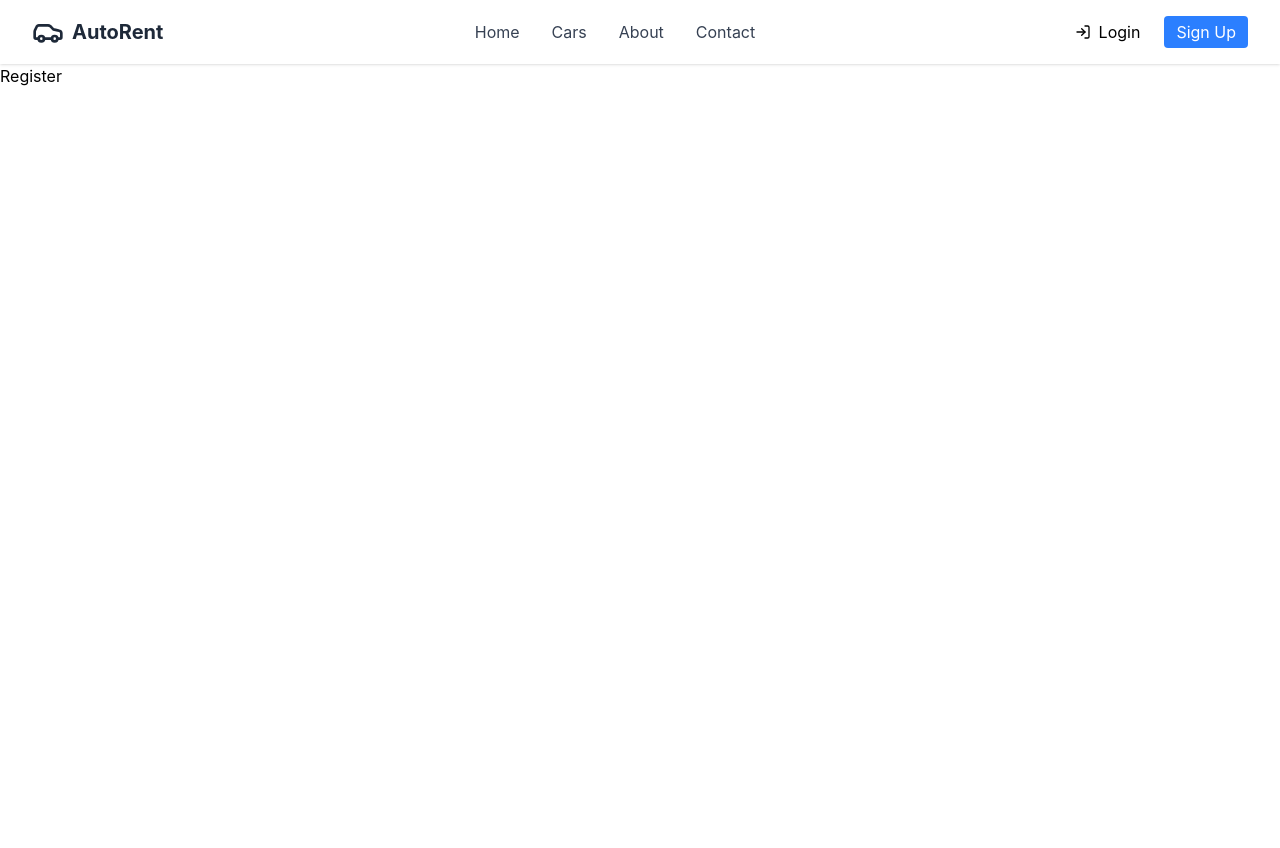
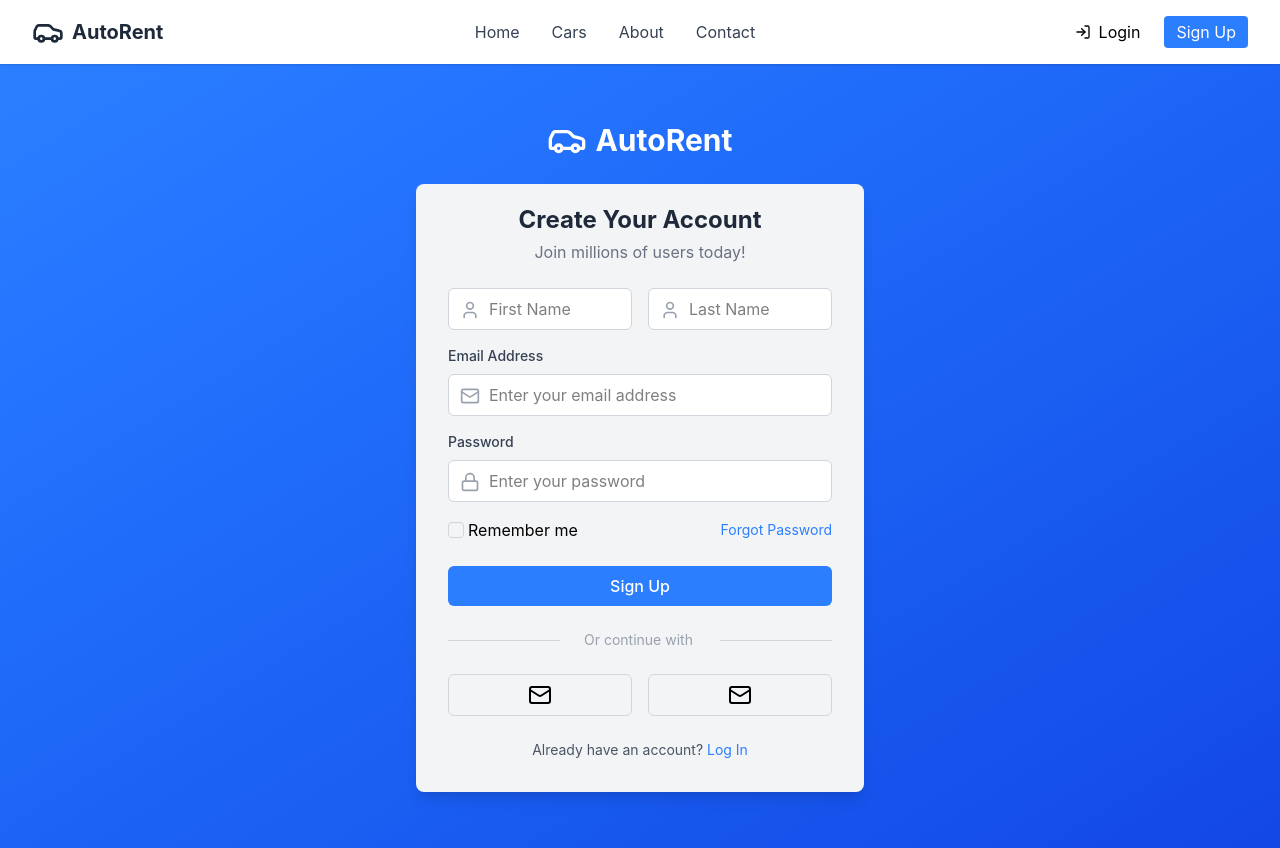
Before and after one commit to HaniOdh/Car-Rental-Frontend, a React (Vite) app in the folder car-rental-website/: page /register in a window 1280 px wide. Before the commit the page ends 800 px from the top, so only its background shows below. Built offline with nearby package versions, Linux system fonts and the light colour scheme.

Commit message:
added Sign Up page

```diff
--- a/car-rental-website/src/pages/Register.jsx
+++ b/car-rental-website/src/pages/Register.jsx
@@ -1,8 +1,93 @@
-
+import { useEffect } from "react";
+import {User, Mail, Lock, Car} from 'lucide-react';
+import ScrollReveal from 'scrollreveal';
 
 
 export default function Register(){
+    useEffect(()=>{
+        ScrollReveal().reveal(".reveal-x-alt",{
+            origin:"right",
+            distance:"100px",
+            duration:1500,
+            easing:"ease-in-out",
+            reset:false
+        })
+    }, [])
+
     return (
-        <>Register</>
+        <div className="py-14 flex flex-col items-center justify-center bg-gradient-to-br from-blue-500 to-blue-700 px-4">
+            <div className="text-center mb-6">
+                <div className="text-white text-3xl font-bold flex justify-center items-center gap-2">
+                    <Car className="w-10 h-10"/> <span>AutoRent</span>
+                </div>
+            </div>
+
+            <div className="w-full max-w-md bg-gray-100 rounded-lg shadow-lg p-8 pt-5 reveal-x-alt">
+                <h2 className="text-2xl font-bold text-center text-gray-800 mb-1">Create Your Account</h2>
+                <p className="text-center text-gray-500 mb-6">Join millions of users today!</p>
+
+                <form action="">
+                    <div className="grid grid-cols-1 sm:grid-cols-2 gap-4 mb-4">
+                        <div className="relative">
+                            <User className="absolute left-3 top-3 text-gray-400 w-5 h-5" />
+                            <input type="text" placeholder="First Name" className="w-full bg-white pl-10 pr-4 py-2 border border-gray-300
+                            rounded-md outline-none focus:ring-2 focus:ring-blue-500"/>
+                        </div>
+                        <div className="relative">
+                            <User className="absolute left-3 top-3 text-gray-400 w-5 h-5" />
+                            <input type="text" placeholder="Last Name" className="w-full bg-white pl-10 pr-4 py-2 border border-gray-300
+                            rounded-md outline-none focus:ring-2 focus:ring-blue-500" />
+                        </div>
+                    </div>
+
+                    <div className="mb-4">
+                        <label htmlFor="password" className="block text-sm font-medium text-gray-700 mb-2">Email Address</label>
+                        <div className="relative">
+                            <Mail className="absolute left-3 top-3 text-gray-400 w-5 h-5"/>
+                            <input type="email" name="email" className="w-full pl-10 pr-4 py-2 bg-white border border-gray-300
+                            rounded-md focus:outline-none focus:ring-2 focus:ring-blue-500" placeholder="Enter your email address"/>
+                        </div>
+                    </div>
+
+                    <div className="mb-4">
+                        <label htmlFor="password" className="block text-sm font-medium text-gray-700 mb-2">Password</label>
+                        <div className="relative">
+                            <Lock className="absolute left-3 top-3 text-gray-400 w-5 h-5"/>
+                            <input type="password" name="password" className="w-full pl-10 pr-4 py-2 bg-white border border-gray-300
+                            rounded-md focus:outline-none focus:ring-2 focus:ring-blue-500" placeholder="Enter your password"/>
+                        </div>
+                    </div>
+
+                    <div className="flex sm:flex-row flex-col sm:items-center sm:gap-0 gap-2 justify-between text-sm mb-6">
+                        <label htmlFor="rememberMe" className="flex items-center gap-1 cursor-pointer">
+                            <input type="checkbox" className="cursor-pointer appearance-none h-4 w-4 border border-gray-300 rounded-sm
+                            checked:bg-blue-500 checked:border-transparent focus:outline-none focus:ring-2 focus:ring-blue-400" />
+                            <span className="text-base">Remember me</span>
+                        </label>
+                        <a href="#" className="text-blue-500 hover:underline hover:text-blue-700">Forgot Password</a>
+                    </div>
+
+                    <button type="submit" className="w-full cursor-pointer bg-blue-500 hover:bg-blue-700 text-white rounded-md
+                    py-2 font-medium transition color-transition duration-300">Sign Up</button>
+                </form>
+
+                <div className="flex items-center justify-between gap-6 my-6">
+                    <span className="border-t border-gray-300 w-full"></span>
+                    <span className="text-sm text-gray-400 w-full">Or continue with</span>
+                    <span className="border-t border-gray-300 w-full"></span>
+                </div>
+
+                <div className="flex gap-4 items-center">
+                    <button className="w-1/2 flex cursor-pointer justify-center items-center border border-gray-300 py-2 rounded-md
+                     hover:bg-blue-700 hover:text-white transition color-transition duration-300"><Mail /></button>
+                    <button className="w-1/2 flex cursor-pointer justify-center items-center border border-gray-300 py-2 rounded-md
+                     hover:bg-blue-700 hover:text-white transition color-transition duration-300"><Mail /></button>
+                </div>
+
+                <p className="text-center text-sm text-gray-600 mt-6">
+                    Already have an account? <a href="/login" className="text-blue-500 hover:underline hover:text-blue-700">Log In</a>
+                </p>
+            </div>
+        </div>
     );
 }
```
